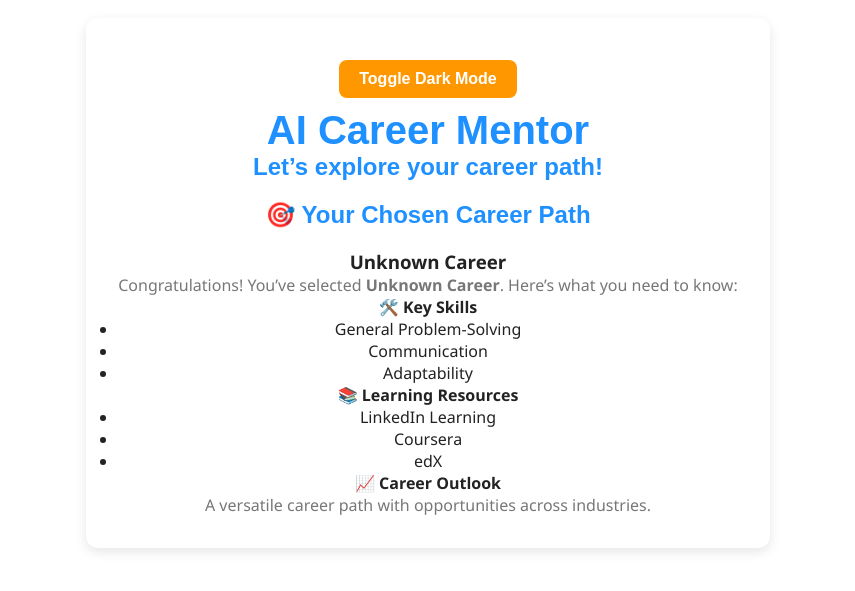
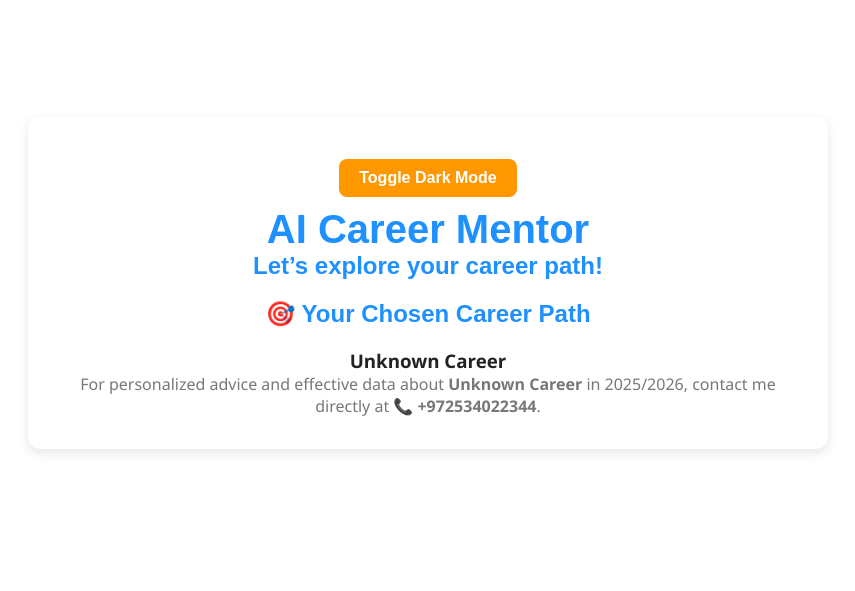
Before and after one commit to gjasmma/GJA-SMMA-AI-Career-Mentor-App, a React (Vite) app: page /career-detail in a window 1280 px wide. Shown: the part 117-708 px from the top of the page, without its empty margins (212-1067 px from the left). Built offline with nearby package versions, Linux system fonts and the light colour scheme.

Commit message:
Simplify CareerDetail component content
Removed detailed career information and replaced it with a contact prompt for personalized advice.

```diff
--- a/src/pages/CareerDetail.tsx
+++ b/src/pages/CareerDetail.tsx
@@ -1,100 +1,19 @@
 // src/pages/CareerDetail.tsx
-import React, { useMemo } from 'react';
+import React from 'react';
 import { useSearchParams } from 'react-router-dom';
 
 const CareerDetail: React.FC = () => {
   const [searchParams] = useSearchParams();
   const career = searchParams.get('career') || 'Unknown Career';
 
-  // Map each career to details
-  const careerInfo = useMemo(() => {
-    const details: Record<
-      string,
-      { skills: string[]; resources: string[]; outlook: string }
-    > = {
-      "Frontend Developer": {
-        skills: ["HTML", "CSS", "JavaScript", "React", "UI/UX principles"],
-        resources: ["freeCodeCamp", "Frontend Masters", "MDN Web Docs"],
-        outlook: "High demand in 2025 with focus on performance and accessibility."
-      },
-      "Backend Developer": {
-        skills: ["Node.js", "Python", "Databases", "APIs", "Cloud services"],
-        resources: ["Udemy Backend Courses", "AWS Training", "PostgreSQL Docs"],
-        outlook: "Strong growth as businesses scale cloud-native apps."
-      },
-      "Full-Stack AI Engineer": {
-        skills: ["React", "Python", "TensorFlow/PyTorch", "APIs", "MLOps"],
-        resources: ["DeepLearning.AI", "Fast.ai", "Vite + React Docs"],
-        outlook: "One of the hottest careers in 2025, merging AI with full-stack dev."
-      },
-      "Cybersecurity Analyst": {
-        skills: ["Network Security", "Threat Analysis", "SIEM tools", "Incident Response"],
-        resources: ["Cybrary", "CompTIA Security+", "MITRE ATT&CK Framework"],
-        outlook: "Critical demand as cyber threats evolve globally."
-      },
-      "Ethical Hacker (CEH)": {
-        skills: ["Penetration Testing", "Exploit Development", "Metasploit", "Burp Suite"],
-        resources: ["EC-Council CEH", "HackTheBox", "OWASP"],
-        outlook: "High demand for proactive defense in enterprises."
-      },
-      "Fitness Coach": {
-        skills: ["Exercise Science", "Nutrition Basics", "Client Motivation", "Program Design"],
-        resources: ["NASM Certification", "ACE Fitness", "Precision Nutrition"],
-        outlook: "Growing demand with focus on holistic health and online coaching."
-      },
-      "Lawyer": {
-        skills: ["Legal Research", "Contract Law", "Negotiation", "Critical Thinking"],
-        resources: ["Harvard Law Online", "Bar Association Resources"],
-        outlook: "Stable demand, with new opportunities in AI ethics and tech law."
-      },
-      "AI Agent": {
-        skills: ["Prompt Engineering", "LLM APIs", "Automation Workflows", "Ethics in AI"],
-        resources: ["OpenAI Learning Hub", "Microsoft Learn AI", "LangChain Docs"],
-        outlook: "Explosive growth as AI agents become mainstream in business."
-      },
-      "Cryptocurrency Investor": {
-        skills: ["Blockchain Basics", "Market Analysis", "Risk Management", "Portfolio Strategy"],
-        resources: ["CoinDesk", "Binance Academy", "Investopedia Crypto"],
-        outlook: "Volatile but lucrative; regulation shaping the future in 2025."
-      },
-      "Stock Market Advisor": {
-        skills: ["Financial Analysis", "Equity Research", "Risk Assessment", "Client Advisory"],
-        resources: ["Bloomberg Market Concepts", "CFA Institute", "Yahoo Finance"],
-        outlook: "Steady demand with AI-driven analytics reshaping the field."
-      }
-    };
-
-    return details[career] || {
-      skills: ["General Problem-Solving", "Communication", "Adaptability"],
-      resources: ["LinkedIn Learning", "Coursera", "edX"],
-      outlook: "A versatile career path with opportunities across industries."
-    };
-  }, [career]);
-
   return (
     <div className="career-detail">
       <h2>🎯 Your Chosen Career Path</h2>
       <h3>{career}</h3>
       <p>
-        Congratulations! You’ve selected <strong>{career}</strong>. Here’s what you need to know:
+        For personalized advice and effective data about <strong>{career}</strong> in 2025/2026,
+        contact me directly at 📞 <strong>+972534022344</strong>.
       </p>
-
-      <h4>🛠️ Key Skills</h4>
-      <ul>
-        {careerInfo.skills.map((skill, idx) => (
-          <li key={idx}>{skill}</li>
-        ))}
-      </ul>
-
-      <h4>📚 Learning Resources</h4>
-      <ul>
-        {careerInfo.resources.map((res, idx) => (
-          <li key={idx}>{res}</li>
-        ))}
-      </ul>
-
-      <h4>📈 Career Outlook</h4>
-      <p>{careerInfo.outlook}</p>
     </div>
   );
 };
```
